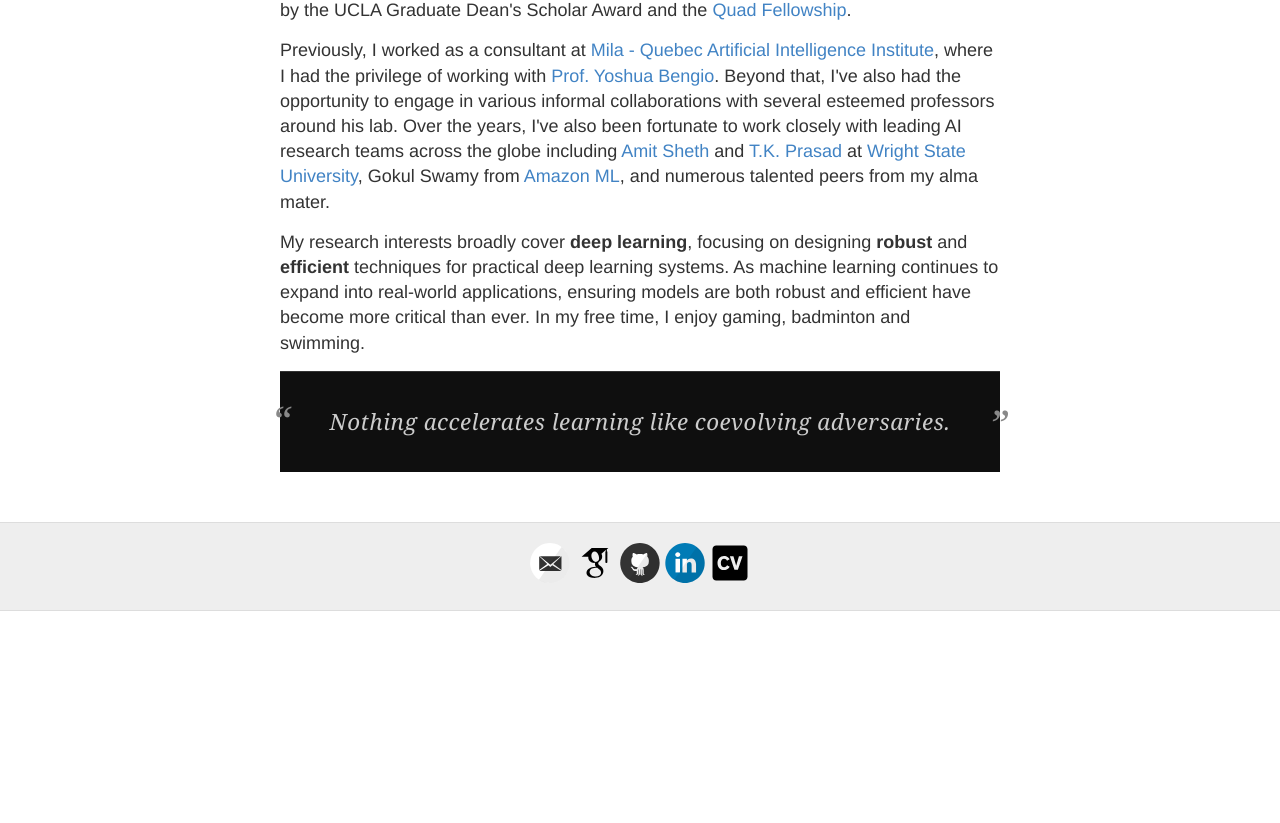
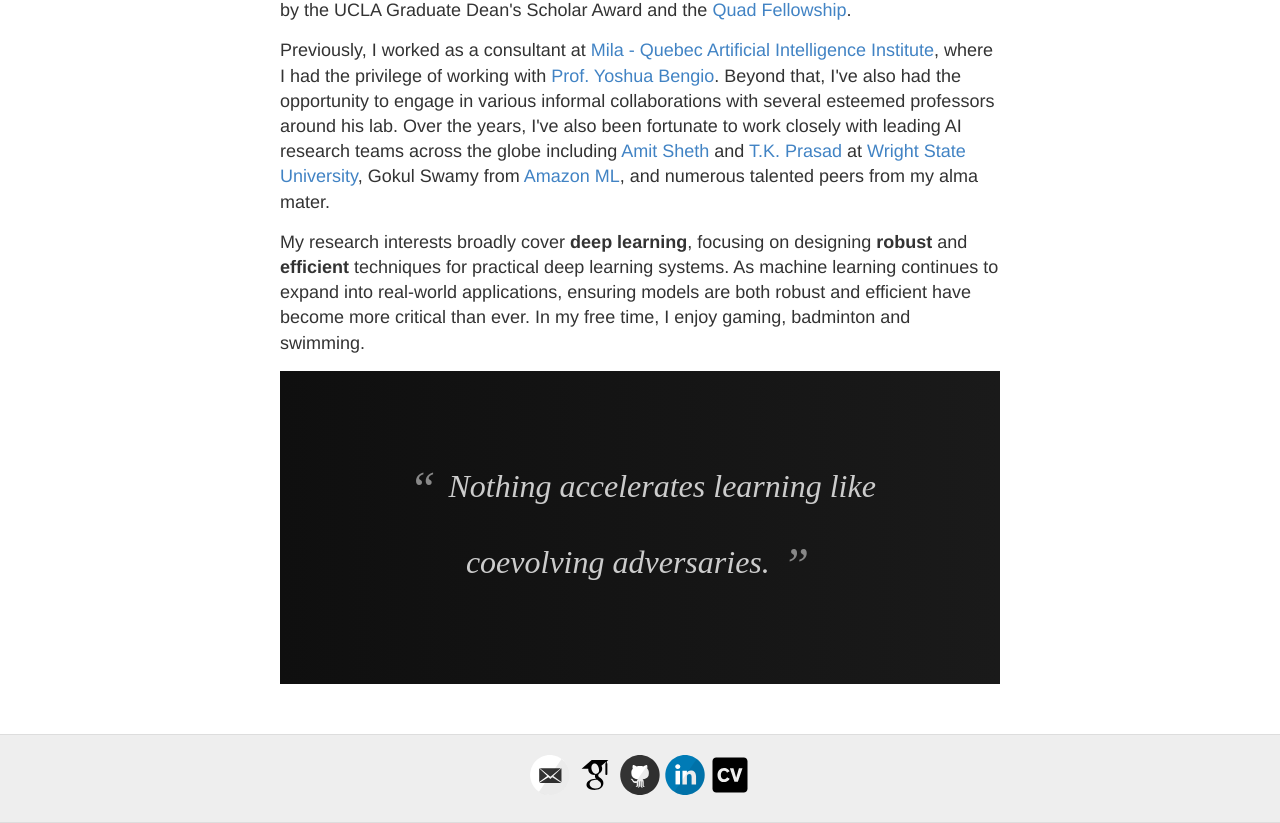
Before and after one commit to RamnathKumar181/ramnathkumar181.github.io, a Jekyll site: the page built from index.html, in a window 1280 px wide, cut to the strip 465-1288 px from the top of the page. Built offline with Jekyll 4.4.1, drawn with Linux system fonts in a browser that asks for light colours; before the commit the page ends 1076 px from its top, so only the background shows below that.

Commit message:
Updated webpage

```diff
--- a/index.html
+++ b/index.html
@@ -22,48 +22,53 @@
 My research interests broadly cover <b>deep learning</b>, focusing on designing <b>robust</b> and <b>efficient</b> techniques for practical deep learning systems. As machine learning continues to expand into real-world applications, ensuring models are both robust and efficient have become more critical than ever. In my free time, I enjoy gaming, badminton and swimming.
 </p>
 
-
-<div class="quote-footer">
+<div class="quote-section">
   <blockquote>
+    <span class="quote-mark">“</span>
     Nothing accelerates learning like coevolving adversaries.
+    <span class="quote-mark">”</span>
   </blockquote>
 </div>
 
 <style>
-  .quote-footer {
+  .quote-section {
+    width: 100%;
+    background: linear-gradient(90deg, #0f0f0f, #1a1a1a);
+    padding: 4rem 2rem;
+    box-sizing: border-box;
     text-align: center;
-    padding: 2rem 1rem;
-    background-color: #0f0f0f;
-    color: #ccc;
-    font-family: 'Georgia', serif;
-    border-top: 1px solid #333;
+    display: flex;
+    justify-content: center;
+    align-items: center;
   }
 
-  .quote-footer blockquote {
+  .quote-section blockquote {
+    font-family: 'Merriweather', serif;
     font-style: italic;
-    font-size: 1.4rem;
+    font-size: 2rem;
     line-height: 1.6;
-    letter-spacing: 0.5px;
-    max-width: 800px;
+    color: #ccc;
+    max-width: 1200px;
     margin: 0 auto;
     position: relative;
+    padding: 1rem 2rem;
   }
 
-  .quote-footer blockquote::before {
-    content: "“";
-    font-size: 2.5rem;
-    position: absolute;
-    left: -1.5rem;
-    top: -1rem;
+  .quote-section .quote-mark {
+    font-size: 3rem;
     color: #888;
+    vertical-align: middle;
+    margin: 0 0.3rem;
   }
 
-  .quote-footer blockquote::after {
-    content: "”";
-    font-size: 2.5rem;
-    position: absolute;
-    right: -1.5rem;
-    bottom: -1rem;
-    color: #888;
+  @media (max-width: 768px) {
+    .quote-section blockquote {
+      font-size: 1.4rem;
+      padding: 1rem;
+    }
+
+    .quote-section .quote-mark {
+      font-size: 2rem;
+    }
   }
 </style>
```
